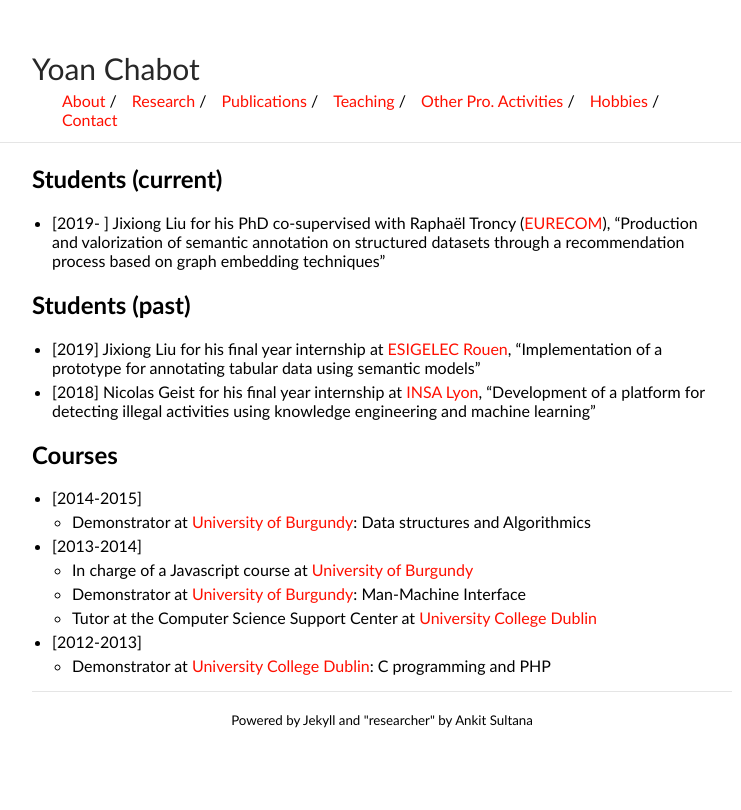
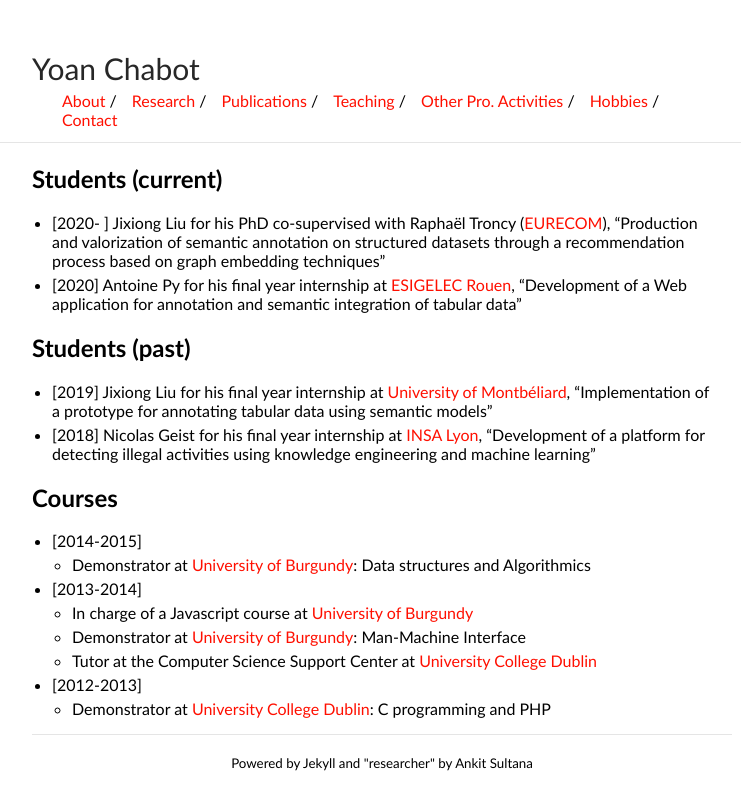
Before and after one commit to yoanchabot/yoanchabot.github.io, a Jekyll site: the page built from teaching.md, in a window 1280 px wide. Shown: the top 810 px of the page, without its empty margins (258-999 px from the left). Built offline with Jekyll 4.4.1, drawn with Linux system fonts in a browser that asks for light colours.

Commit message:
Update teaching.md

```diff
--- a/teaching.md
+++ b/teaching.md
@@ -5,11 +5,12 @@ title: Teaching
 
 ## Students (current)
 
-* [2019- ] Jixiong Liu for his PhD co-supervised with Raphaël Troncy ([EURECOM](http://www.eurecom.fr)), "Production and valorization of semantic annotation on structured datasets through a recommendation process based on graph embedding techniques"
+* [2020- ] Jixiong Liu for his PhD co-supervised with Raphaël Troncy ([EURECOM](http://www.eurecom.fr)), "Production and valorization of semantic annotation on structured datasets through a recommendation process based on graph embedding techniques"
+* [2020] Antoine Py for his final year internship at [ESIGELEC Rouen](http://www.esigelec.fr/), "Development of a Web application for annotation and semantic integration of tabular data"
 
 ## Students (past)
 
-* [2019] Jixiong Liu for his final year internship at [ESIGELEC Rouen](http://www.esigelec.fr/), "Implementation of a prototype for annotating tabular data using semantic models"
+* [2019] Jixiong Liu for his final year internship at [University of Montbéliard](http://www.univ-fcomte.fr/), "Implementation of a prototype for annotating tabular data using semantic models"
 * [2018] Nicolas Geist for his final year internship at [INSA Lyon](https://www.insa-lyon.fr/), "Development of a platform for detecting illegal activities using knowledge engineering and machine learning"
 
 ## Courses
```
